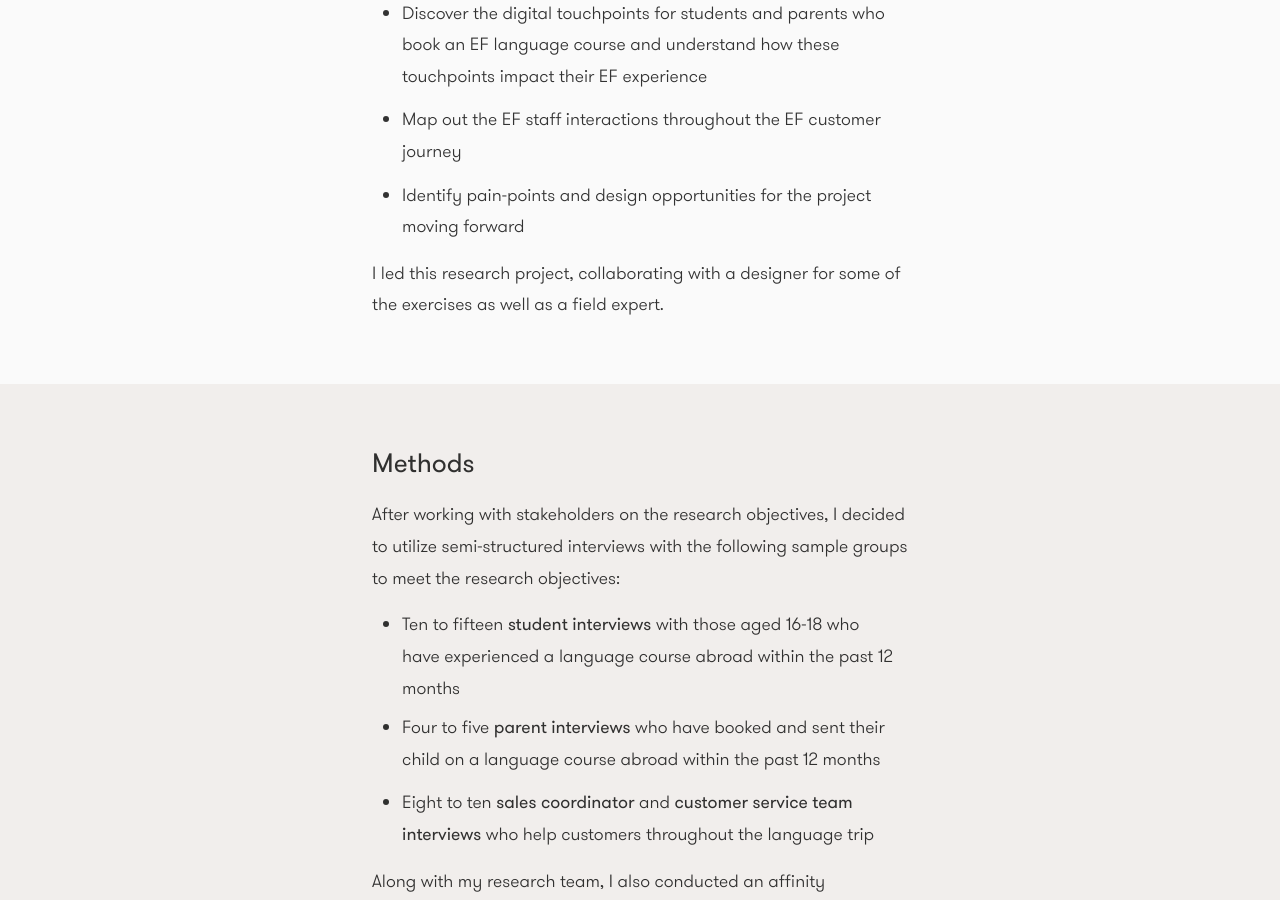
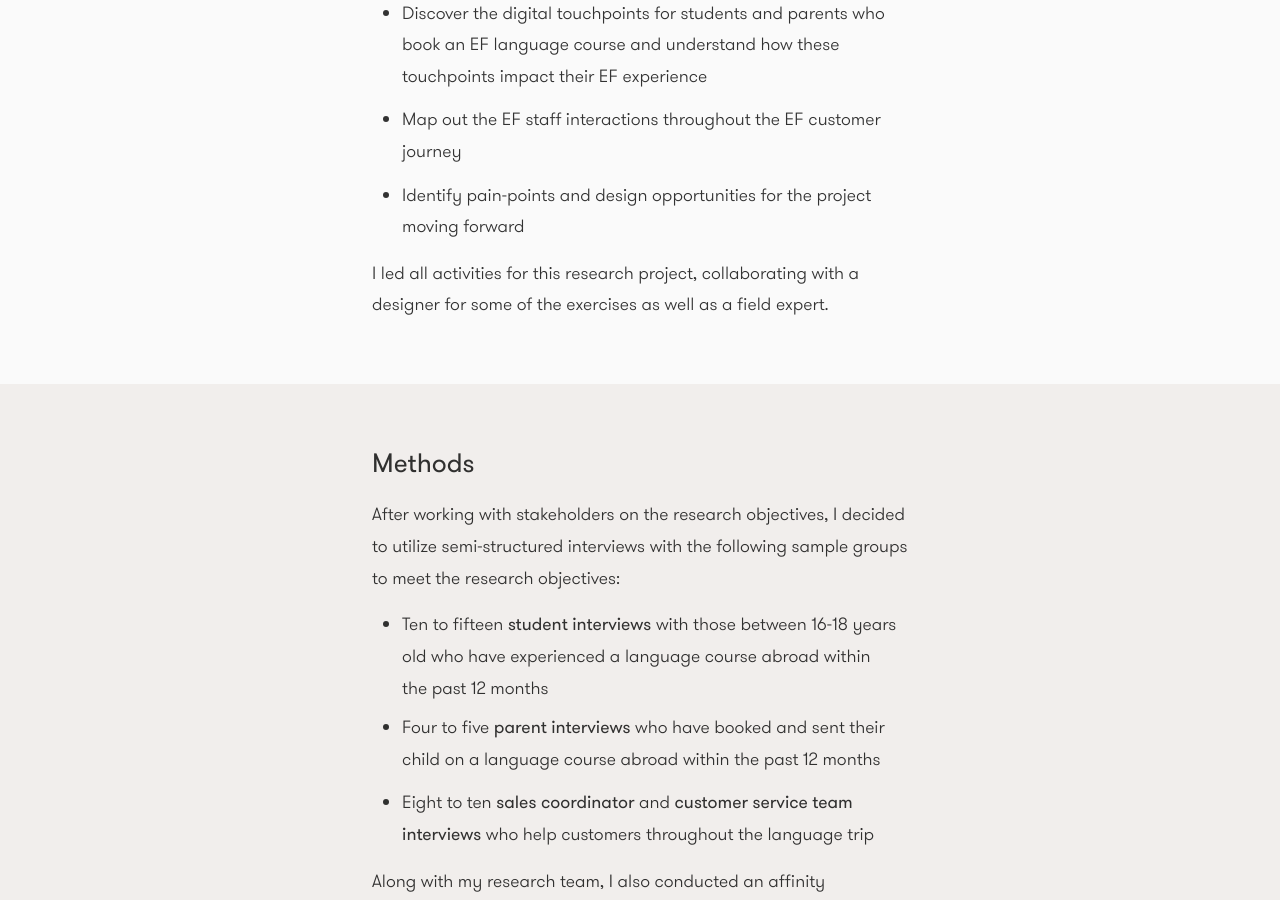
Before and after one commit to mattihicks/mattihicks, a Jekyll site: the page built from customer-journey.md, in a window 1280 px wide and 900 px high, scrolled down 945 px. Built offline with Jekyll 4.4.1, drawn with Linux system fonts in a browser that asks for light colours.

Commit message:
Update journey text

```diff
--- a/customer-journey.md
+++ b/customer-journey.md
@@ -20,7 +20,7 @@ permalink: customer-journey/
         <li class="objectiveResearchList">Map out the EF staff interactions throughout the EF customer journey</li>
         <li class="objectiveResearchList">Identify pain-points and design opportunities for the project moving forward</li>
       </ul>
-      <p>I led this research project, collaborating with a designer for some of the exercises as well as a field expert.</p>
+      <p>I led all activities for this research project, collaborating with a designer for some of the exercises as well as a field expert.</p>
       </div>
     </div>
   </div>
@@ -39,7 +39,7 @@ permalink: customer-journey/
         <p>After working with stakeholders on the research objectives, I decided to utilize semi-structured interviews with the following sample groups to meet the research objectives:</p>
         <ul>
           <li>
-        Ten to fifteen <span style="font-family:GT-Walsheim-Regular">student interviews</span> with those aged 16-18 who have experienced a language course abroad within the past 12 months</li>
+        Ten to fifteen <span style="font-family:GT-Walsheim-Regular">student interviews</span> with those between 16-18 years old who have experienced a language course abroad within the past 12 months</li>
         <li class="objectiveResearchList">Four to five <span style="font-family:GT-Walsheim-Regular">parent interviews</span> who have booked and sent their child on a language course abroad within the past 12 months</li>
         <li class="objectiveResearchList">Eight to ten <span style="font-family:GT-Walsheim-Regular">sales coordinator</span> and <span style="font-family:GT-Walsheim-Regular">customer service team interviews</span> who help customers throughout the language trip</li>
       </ul>
```
